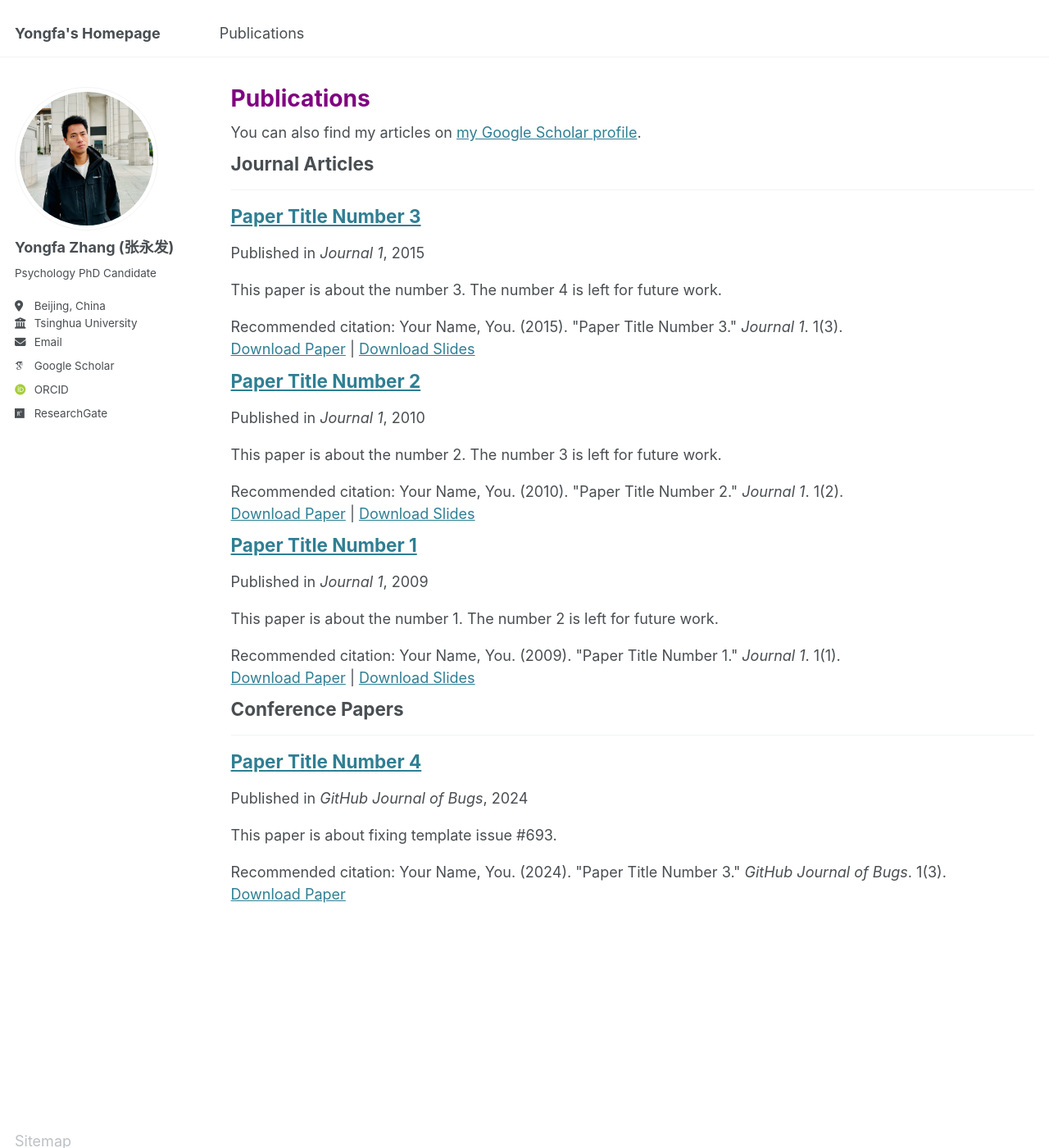
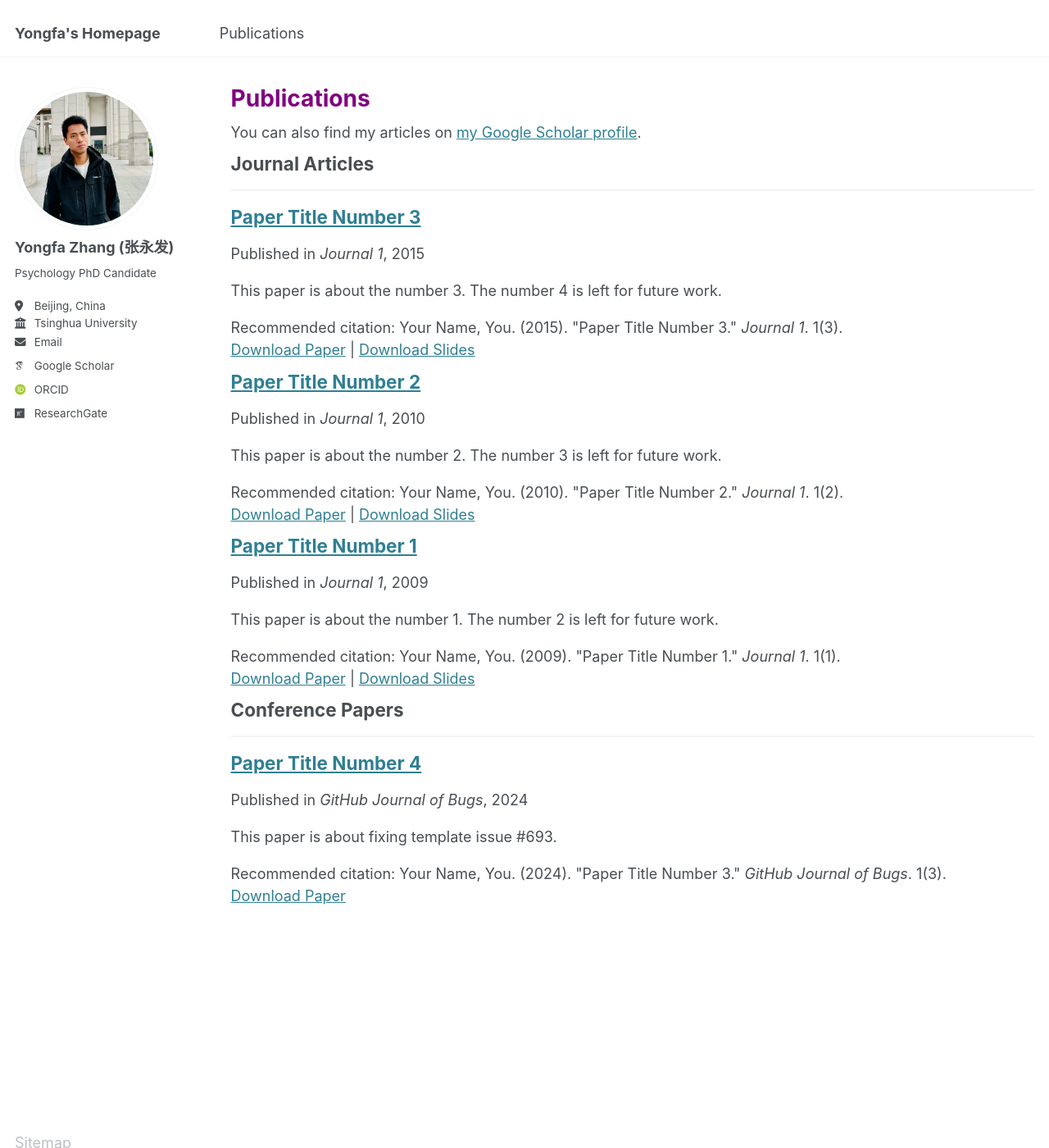
Before and after one commit to zyf09/zyf09.github.io, a Jekyll site: the page built from _pages/publications.html, in a window 1280 px wide and 1400 px high. Shown: the whole window at 82% size. Built offline with Jekyll 4.4.1, drawn with Linux system fonts in a browser that asks for light colours; some web fonts are replaced.

Commit message:
Update _base.scss

```diff
--- a/_sass/layout/_base.scss
+++ b/_sass/layout/_base.scss
@@ -164,7 +164,7 @@
   display: block;
   margin: 1em 0;
   border: 0;
-  border-top: 1px solid var(--global-border-color);
+  border-top: 2px solid var(--global-border-color);
 }
 
 /* lists */
```
